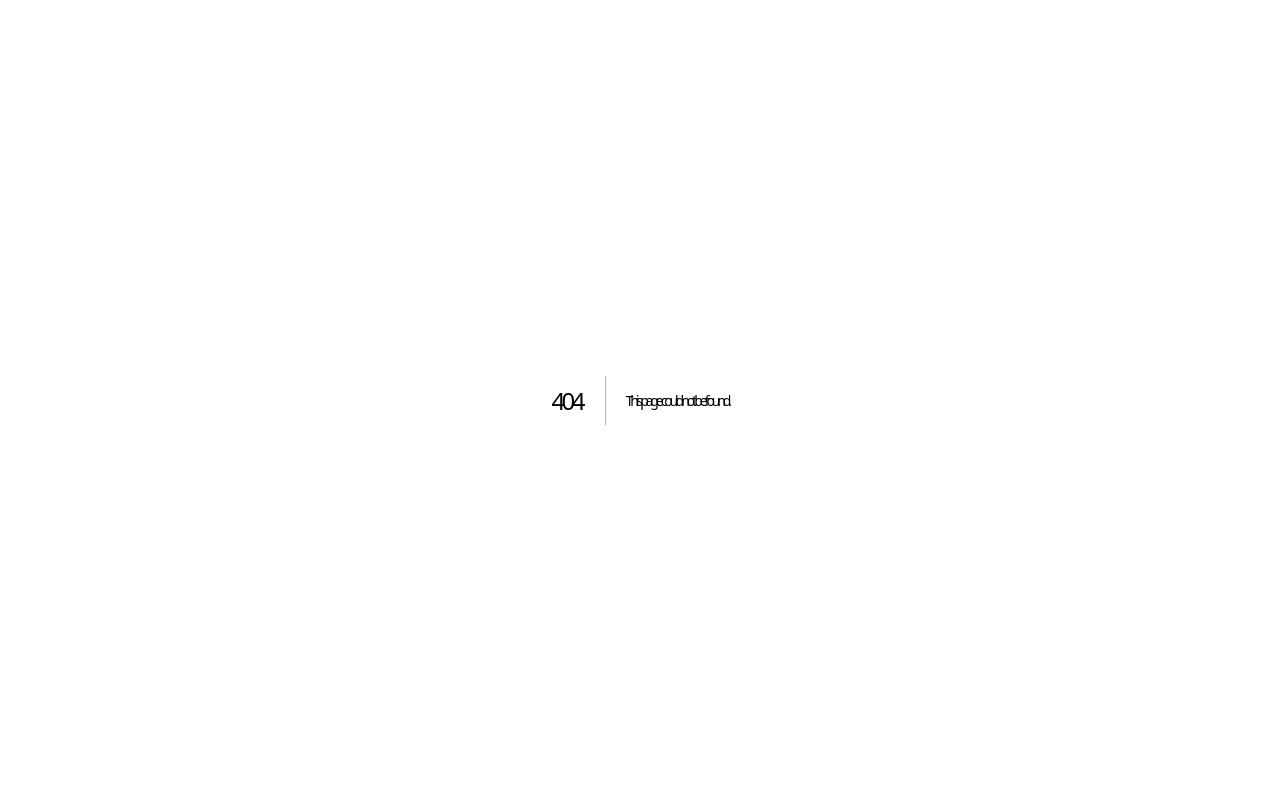
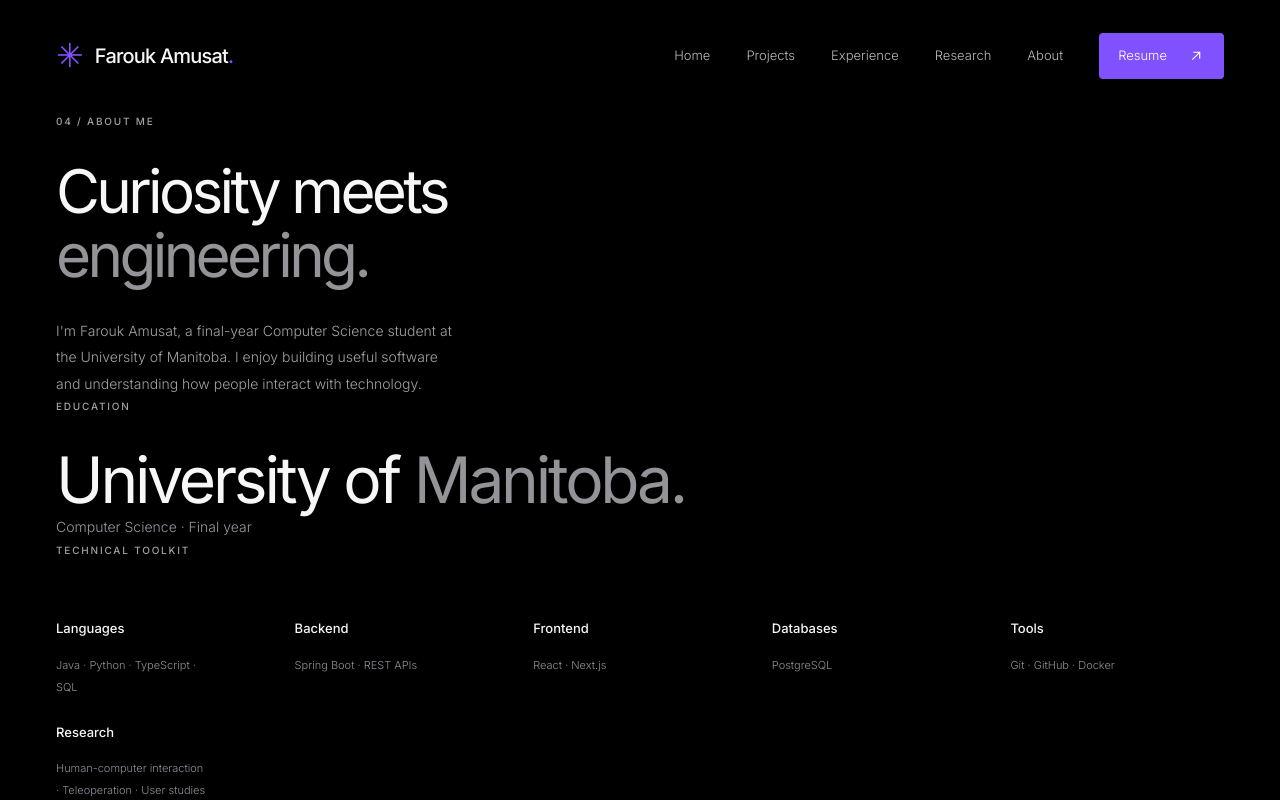
Before and after one commit to Folariin/portfolio, a Next.js app: page /about in a window 1280 px wide. Before the commit this address had no page. Shown: the top 800 px of the page. Built offline with nearby package versions, Linux system fonts and the light colour scheme.

Commit message:
Build multi-page portfolio

```diff
--- /dev/null
+++ b/src/app/about/page.tsx
@@ -0,0 +1,8 @@
+import type { Metadata } from "next";
+import Link from "next/link";
+import { Navigation } from "@/components/navigation";
+import { SiteFooter } from "@/components/site-footer";
+import { skills,profile } from "@/data/profile";
+import { Arrow } from "@/components/arrow";
+export const metadata:Metadata={title:"About | Farouk Amusat"};
+export default function AboutPage(){return <><Navigation/><main id="main" className="shell inner-page"><p className="eyebrow section-kicker">04 / ABOUT ME</p><h1>Curiosity meets <span>engineering.</span></h1><p className="hero-description">I'm Farouk Amusat, a final-year Computer Science student at the University of Manitoba. I enjoy building useful software and understanding how people interact with technology.</p><div className="inner-page-content"><section className="about-block"><p className="eyebrow section-kicker">EDUCATION</p><h2>University of <span className="muted">Manitoba.</span></h2><p className="body-copy">Computer Science · Final year</p></section><section className="about-block"><p className="eyebrow section-kicker">TECHNICAL TOOLKIT</p><div className="skills-grid">{skills.map(s=><div key={s.category}><h3>{s.category}</h3><p>{s.items}</p></div>)}</div></section><section className="about-block"><p className="eyebrow section-kicker">CONNECT</p><h2>Let's build <span className="muted">something.</span></h2><div className="project-links"><a href={profile.github} target="_blank" rel="noopener noreferrer">GitHub <Arrow diagonal/></a>{profile.linkedin&&<a href={profile.linkedin} target="_blank" rel="noopener noreferrer">LinkedIn <Arrow diagonal/></a>}{profile.email&&<a href={`mailto:${profile.email}`}>Email <Arrow diagonal/></a>}<Link href="/projects/">My projects <Arrow/></Link></div></section></div></main><SiteFooter/></>}
```
